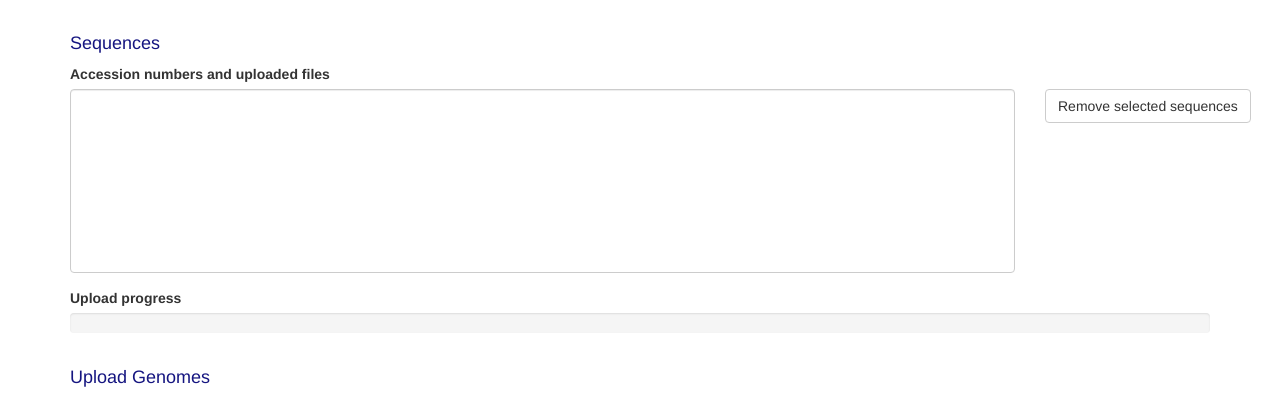
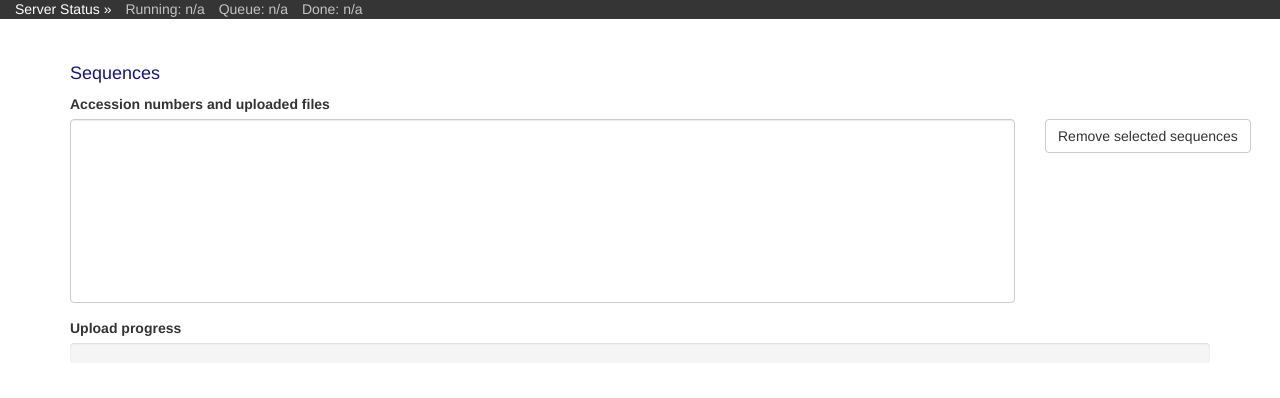
Before and after one commit to emzodls/automlst_mod, a Flask app: page /analyze in a window 1280 px wide. Shown: the part 51-449 px from the top of the page. Run offline with Flask 2, Linux system fonts and the light colour scheme; data that the repository does not hold is empty; some libraries are stand-ins or nearby versions.

Commit message:
Added server status. Detect organism name as label

```diff
--- a/parsegenomes.py
+++ b/parsegenomes.py
@@ -45,7 +45,7 @@ def fastatype(fastafil, tol=0.05):
 def parsegbks(flist, outdir):
     for fname in flist:
         try:
-            gbk2fa.convertgenes(fname,outdir=outdir,genes=True,f="rRNA",prfix="QS--")
+            gbk2fa.convertgenes(fname,outdir=outdir,rename=True,genes=True,f="rRNA",prfix="QS--")
         except Exception as e:
             log.error("Could not parse %s : %s"%(os.path.split(fname)[-1],e))
 
--- a/webapp/app/routines.py
+++ b/webapp/app/routines.py
@@ -17,6 +17,16 @@ def getdb():
     except redisConnectError:
         rddb = False
     return rddb
+
+def getserverstats():
+    rddb = getdb()
+    status={}
+    if rddb:
+        status["running"] = rddb.llen("AMLSTRQ")
+        status["waiting"] = rddb.llen("AMLSTSQ")
+        status["finished"] = rddb.llen("AMLSTDQ")
+        status["paused"] = rddb.llen("AMLSTPQ")
+    return status
 
 def validatefile(fname, asfil=False):
     validgbkext = ['gbk','genbank','gbff','gb','embl']
--- a/webapp/app/static/js/analysispage.js
+++ b/webapp/app/static/js/analysispage.js
@@ -263,8 +263,7 @@ function limitseqs(objid){
     for (var i = 0; i < allfiles.length; ++i) {
         totalsize += allfiles.item(i).size;
         }
-    console.log(totalsize);
-    //Check if seqs are less than total allowed and if request is under 100Mb
+    //Check if seqs are less than total allowed and if request is under 100MB
     if ($("#"+objid)[0].files.length > allowed || totalsize > 104857600){
         $("#"+objid).val("");
         $("#uploadwarn").removeClass("hidden")
--- a/webapp/app/templates/analyze.html
+++ b/webapp/app/templates/analyze.html
@@ -1,5 +1,13 @@
 {% extends "main.html" %}
 {% block mainbody %}
+<div class="serverstats">
+        <ul class="list-inline">
+            <li class="statuslabel">Server Status &raquo;</li>
+            <li>Running: <span id="server-running">n/a</span></li>
+            <li>Queue: <span id="server-queue">n/a</span></li>
+            <li>Done: <span id="server-done">n/a</span></li>
+        </ul>
+</div>
 <div class="container" style="padding-top:25px;">
     <form action="startjob" method="post" enctype="multipart/form-data" name="sequpload" id="sequpload">
     <h2 class="h4alike">Sequences</h2>
@@ -32,7 +40,15 @@
             <div class="col-md-8">
                 <input type="file" class="form-control" id="seqfile1" onkeyup="toggleuploadbtn('seqbtn',this.value);limitseqs(this.id)" onchange="toggleuploadbtn('seqbtn',this.value);limitseqs(this.id)" name="seqfile1" multiple>
                 <p>One genome per sequence file. Limit 20 Genomes per run and maximum of 100Mb per upload</p>
-                <div class="alert alert-warning hidden" id="uploadwarn"><strong>Selection is over maximum allowed limits. Please select fewer genomes and ensure they are under the file upload limits.</strong></div>
+                <!-- Upload alerts  -->
+                    <div class="alert alert-warning hidden" id="uploadwarn"><strong>Selection is over maximum allowed limits. Please select fewer genomes and ensure they are under the file upload limits.</strong></div>
+                    <div class="alert alert-success hidden" id="uploadsuccess">Upload successful</div>
+                    <div class="alert alert-danger hidden" id="uploadwarning"><strong>Error:</strong> Upload failed</div>
+                    <div class="alert alert-danger hidden" id="errorwarning"><strong>Error:</strong> Invalid accession number or sequence file</div>
+                    <div class="alert alert-danger hidden" id="accwarning"><strong>Error:</strong> Invalid accession number. Accession numbers may only contain alphanumeric characters (A-Z, 0-9) and underscores.</div>
+                    <div class="alert alert-danger hidden" id="duplicatewarning"><strong>Error:</strong> Sequence already uploaded.</div>
+                    <div class="alert alert-warning hidden" id="seqwarn"><strong>Maximum number of files and accession numbers reached.</strong></div>
+
             </div>
             <div class="col-md-2">
             <button type="button" class="btn btn-primary" id="seqbtn" onclick="uploadSequence('seqfile')" disabled="true"><span class="glyphicon glyphicon-upload"></span> Upload</button>
@@ -83,12 +99,6 @@
         </div>
 
 <!-- if file fails/ID not found, unhide warning -->
-        <div class="alert alert-success hidden" id="uploadsuccess">Upload successful</div>
-        <div class="alert alert-danger hidden" id="uploadwarning"><strong>Error:</strong> Upload failed</div>
-        <div class="alert alert-danger hidden" id="errorwarning"><strong>Error:</strong> Invalid accession number or sequence file</div>
-        <div class="alert alert-danger hidden" id="accwarning"><strong>Error:</strong> Invalid accession number. Accession numbers may only contain alphanumeric characters (A-Z, 0-9) and underscores.</div>
-        <div class="alert alert-danger hidden" id="duplicatewarning"><strong>Error:</strong> Sequence already uploaded.</div>
-        <div class="alert alert-warning hidden" id="seqwarn"><strong>Maximum number of files and accession numbers reached.</strong></div>
         <div class="alert alert-danger selectablewarn hidden"><strong>Error:</strong> No sequences uploaded. Please upload sequences before submitting.</div>
         {% with messages = get_flashed_messages() %}
   {% if messages %}
@@ -112,6 +122,24 @@
 </div>
 
 <script src="/static/js/analysispage.js?v=2.0"></script>
-<script>$('body').onload=refGenus();</script>
+<script>
+$('body').onload=refGenus();
+$('[data-toggle="tooltip"]').tooltip();
+function statusupdate(data) {
+    $("#server-running").html(data.running);
+    $("#server-queue").html(data.waiting);
+    $("#server-done").html(data.finished);
+    }
 
+var timer1 = 0;
+
+$(document).ready(function(){
+    $.getJSON('/serverstatus',statusupdate)
+    timer1 = setInterval(function() {
+        $.getJSON('/serverstatus',statusupdate)
+        }, 20000);
+    });
+
+
+</script>
 {% endblock %}
--- a/webapp/app/views.py
+++ b/webapp/app/views.py
@@ -25,6 +25,11 @@ def results():
 @app.route('/download')
 def amlstdownl():
     return render_template("download.html")
+
+@app.route('/serverstatus')
+def serverstatus():
+    status = routines.getserverstats()
+    return jsonify(status)
 
 @app.route('/results/getreport', methods=['POST'])
 def getreport():
```
Also changed, not shown: gbk2fa.py (+9 -9 lines).
